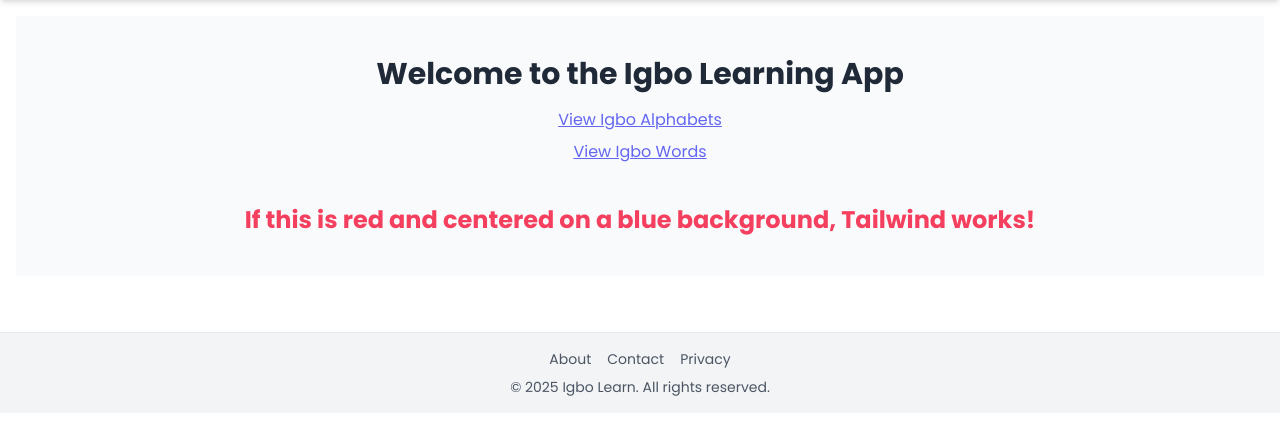
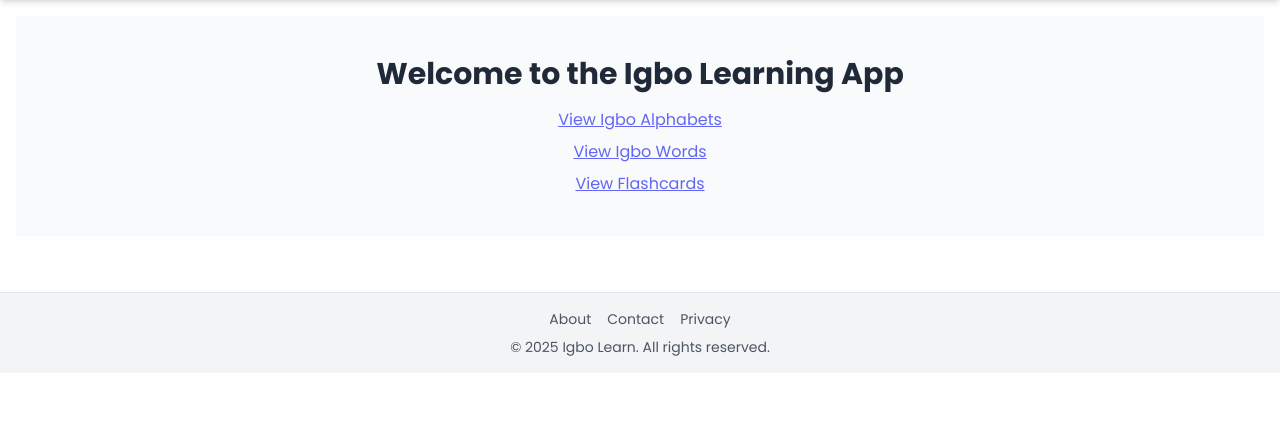
Before and after one commit to inwosu11/igbo_learn, a Django app: page / in a window 1280 px wide. Shown: the part 58-493 px from the top of the page. Run offline with Django 4.2, Linux system fonts and the light colour scheme; style sheets or scripts are compiled from the project's sources.

Commit message:
imported random in views and commented out the tailwind test i had in the home view

```diff
--- a/vocab/templates/vocab/home.html
+++ b/vocab/templates/vocab/home.html
@@ -16,9 +16,14 @@
           View Igbo Words
         </a>
       </li>
+        <li>
+        <a href="{% url 'flashcards' %}" class="text-primary underline hover:text-indigo-800">
+          View Flashcards
+        </a>
+      </li>
     </ul>
-    <h1 class="text-2xl font-bold text-accent mt-10">
+    {% comment %} <h1 class="text-2xl font-bold text-accent mt-10">
       If this is red and centered on a blue background, Tailwind works!
-    </h1>
+    </h1> {% endcomment %}
     </div>
 {% endblock %}
--- a/vocab/views.py
+++ b/vocab/views.py
@@ -2,6 +2,7 @@ from django.shortcuts import redirect, render, get_object_or_404
 from .models import IgboAlphabet, IgboWord
 from django.http import HttpResponse
 from .forms import IgboWordForm
+import random
 
 # Create your views here.
 
```
